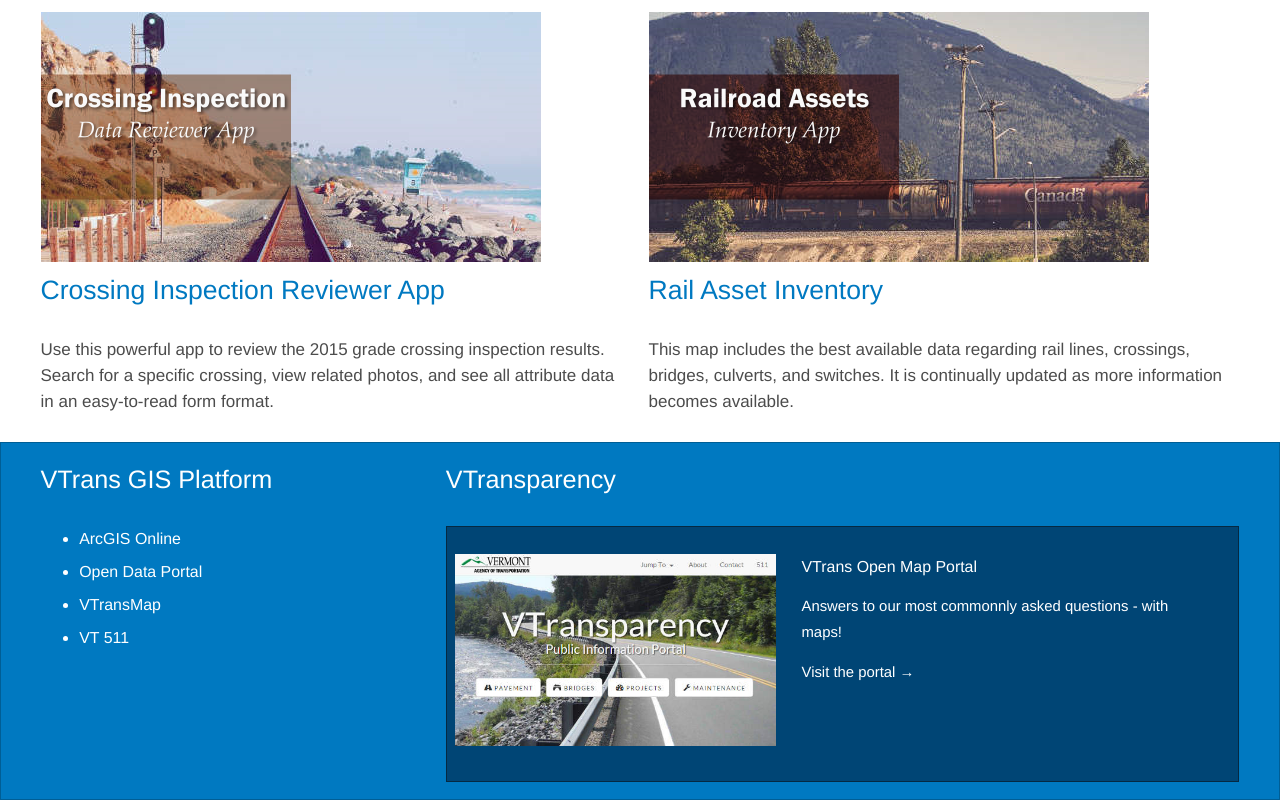
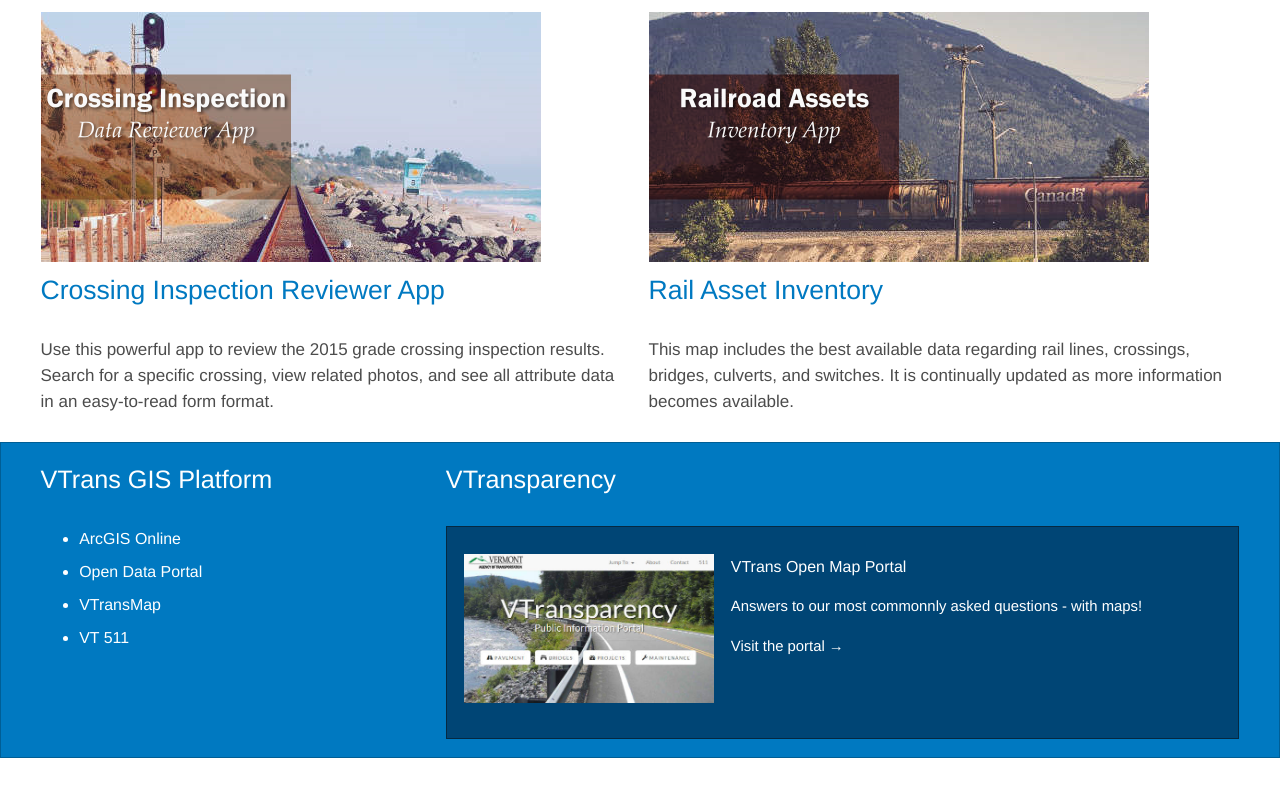
Before and after one commit to VTrans-Rail/map-portal, a plain HTML site: page index.html in a window 1280 px wide. Shown: the part 452-1252 px from the top of the page. After the commit the page ends 1210 px from the top, so only its background shows below. Drawn offline with Linux system fonts and the light colour scheme; a small style sheet from the web is missing; a web font is replaced by a local one.

Commit message:
footer img adjust

```diff
--- a/css/style.css
+++ b/css/style.css
@@ -24,8 +24,8 @@
 }
 
 #vtransparency {
-  max-width: 300px;
-  max-width: 100%;
+  max-width: 250px;
+  /*max-width: 100%;*/
 }
 
 #top-nav-title {
--- a/index.html
+++ b/index.html
@@ -157,14 +157,12 @@
         <div class="column-16">
           <h3 class="">VTransparency</h3>
           <div class="panel-dark-blue  clearfix">
-            <div class="column-7 left gutter-right-1 gutter-left-1 leader-1 trailer-1">
+            <div class="left gutter-right-1 gutter-left-1 leader-1 trailer-1">
               <a href="http://vtransparency.vermont.gov" class="" target="_blank"><img src="img/vtransparency.jpg" class="" id="vtransparency" alt=""></a>
             </div>
-            <div class="column-8">
               <h6 class="padding-leader-1 trailer-half font-size--1">VTrans Open Map Portal</h6>
               <p class="font-size--2 trailer-half">Answers to our most commonnly asked questions - with maps!</p>
               <a href="http://vtransparency.vermont.gov" class="link-white btn-arrow font-size--2 leader-half" target="_blank">Visit the portal</a>
-            </div>
           </div>
         </div>
       </div>
```
